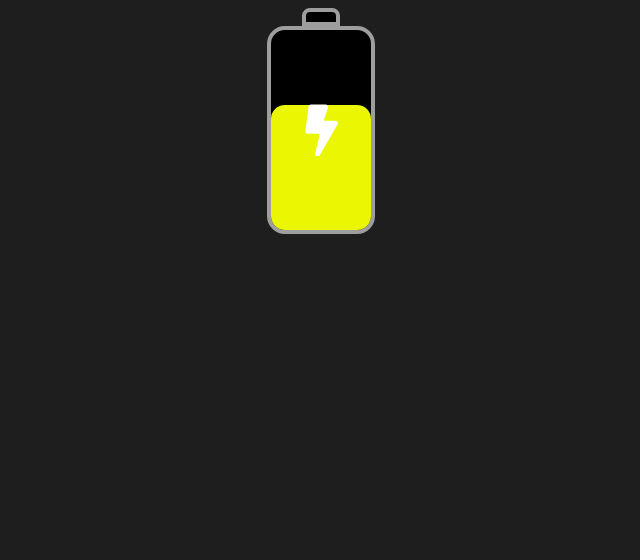
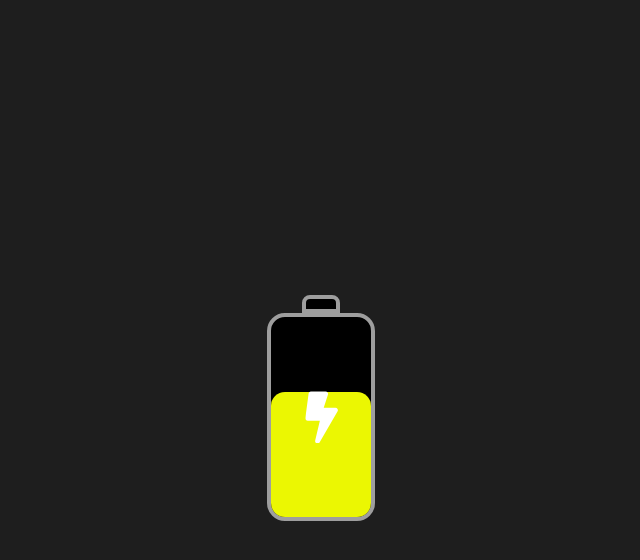
Before and after one commit to farazwho/battery, a plain HTML site: page index.html in a window 1280 px wide. Shown: the whole page, without its empty margins (319-959 px from the left). Drawn offline with Linux system fonts and the light colour scheme.

Commit message:
Update style.css

```diff
--- a/style.css
+++ b/style.css
@@ -8,12 +8,18 @@
   --gray: #9e9e9e;
   --white: #ffffff;
 }
-
+/*
 body {
   align-items: center;
   background: #1e1e1e;
+}*/
+
+body {
+  background: #1e1e1e;
+  display: grid;
+  place-items: center;
+  height: 100vh;
 }
-
 
 .battery-head {
   width: 30px;
```
